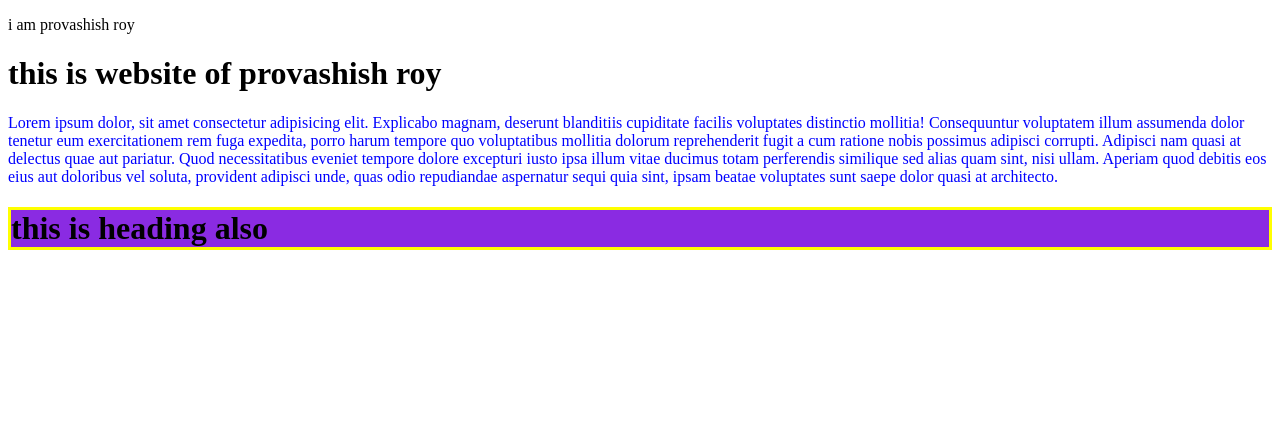
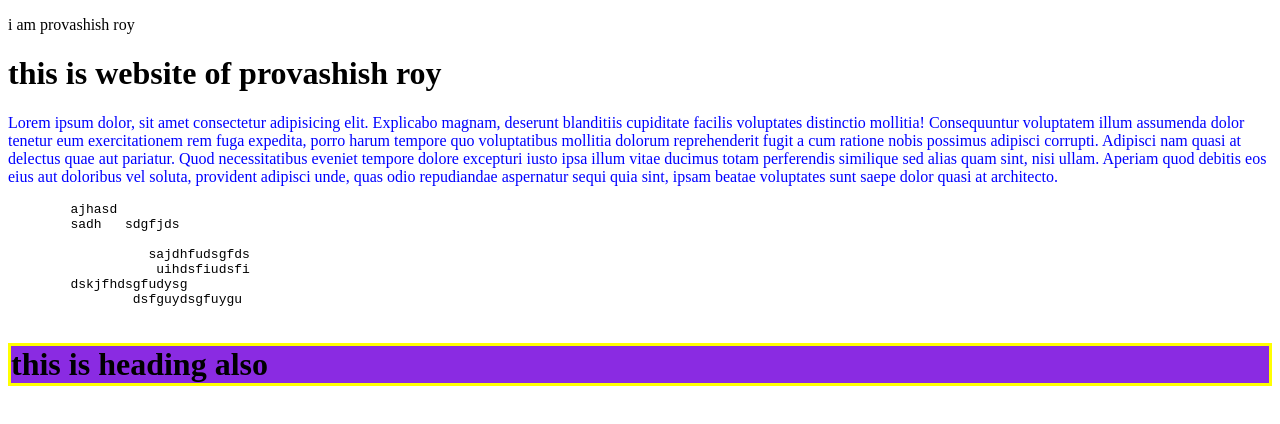
Before and after one commit to provashish95/my-first-repo, a plain HTML site: page index.html in a window 1280 px wide. Drawn offline with Linux system fonts and the light colour scheme.

Commit message:
add pre tag

```diff
--- a/index.html
+++ b/index.html
@@ -14,6 +14,16 @@
     <p style="color: blue;">Lorem ipsum dolor, sit amet consectetur adipisicing elit. Explicabo magnam, deserunt blanditiis cupiditate facilis voluptates distinctio mollitia! Consequuntur voluptatem illum assumenda dolor tenetur eum exercitationem rem fuga expedita, porro harum
         tempore quo voluptatibus mollitia dolorum reprehenderit fugit a cum ratione nobis possimus adipisci corrupti. Adipisci nam quasi at delectus quae aut pariatur. Quod necessitatibus eveniet tempore dolore excepturi iusto ipsa illum vitae ducimus
         totam perferendis similique sed alias quam sint, nisi ullam. Aperiam quod debitis eos eius aut doloribus vel soluta, provident adipisci unde, quas odio repudiandae aspernatur sequi quia sint, ipsam beatae voluptates sunt saepe dolor quasi at architecto.</p>
+    <pre>
+        ajhasd
+        sadh   sdgfjds
+
+                  sajdhfudsgfds
+                   uihdsfiudsfi
+        dskjfhdsgfudysg
+                dsfguydsgfuygu
+    </pre>
+
     <h1 style="background-color: blueviolet; border: 3px solid yellow;">this is heading also</h1>
 </body>
 
```
